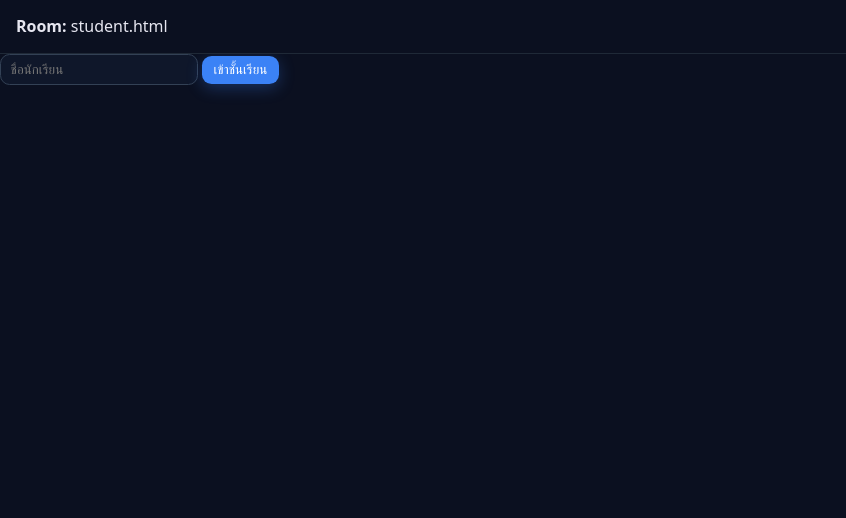
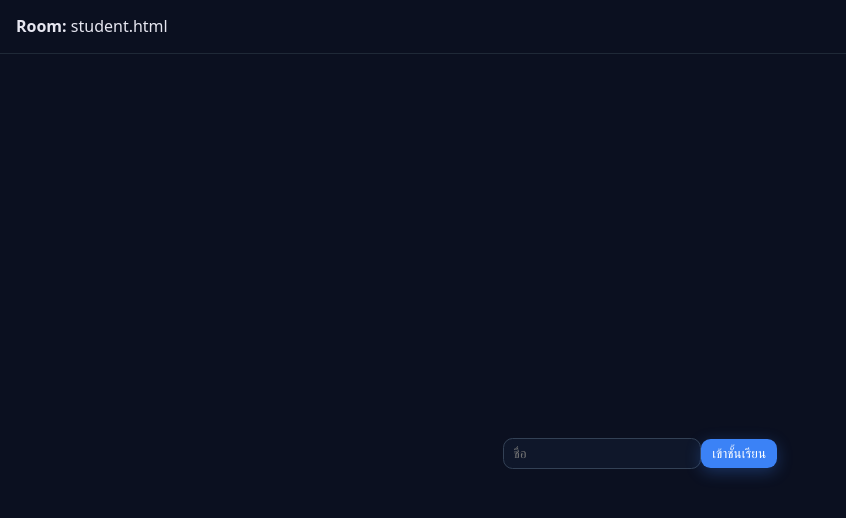
Before and after one commit to gdunghi/classroom-share, a website: page public/student.html in a window 1280 px wide. Shown: the top 518 px of the page, without its empty margins (0-846 px from the left). Drawn offline with nearby package versions, Linux system fonts and the light colour scheme; no server answers.

Commit message:
fix design

```diff
--- a/public/student.html
+++ b/public/student.html
@@ -34,12 +34,11 @@
     </div>
 </div>
 <div id="studentRegister">
-    <label for="displayName"></label><input id="displayName" placeholder="ชื่อนักเรียน"/>
-    <button id="joinBtn" class="button small">เข้าชั้นเรียน</button>
+    <div><label for="displayName"></label><input id="displayName" placeholder="ชื่อ"/></div>
+    <div> <button id="joinBtn" class="button small">เข้าชั้นเรียน</button></div>
 </div>
 <div class="layout" id="codeViewer">
     <div class="main full">
-
         <textarea id="viewer" class="CodeMirror"></textarea>
     </div>
 </div>
--- a/public/student.js
+++ b/public/student.js
@@ -26,6 +26,7 @@ if(!nameInput.value) {
   codeViewer.style.visibility = "hidden";
   readyBtn.style.visibility = "hidden";
   studentRegister.style.visibility = "visible";
+  studentRegister.style.display = 'flex';
 }
 
 
@@ -46,7 +47,7 @@ joinBtn.addEventListener('click', () => {
   readyBtn.disabled = false;
   codeViewer.style.visibility = "visible";
   readyBtn.style.visibility = "visible";
-  studentRegister.style.visibility = "hidden";
+  studentRegister.style.display = 'none';
   studentName.innerText = "Hi, " + name + "!";
 });
 
--- a/public/style.css
+++ b/public/style.css
@@ -33,3 +33,14 @@ label { display: inline-flex; align-items: center; gap: .5rem; }
 .ml-10{
     margin-left: 10px;
 }
+
+
+
+#studentRegister {
+    min-height: 100vh;
+    margin: 0;
+    display: flex;
+    justify-content: center;
+    align-items: center;
+    /*gap: 12px;*/
+}
```
